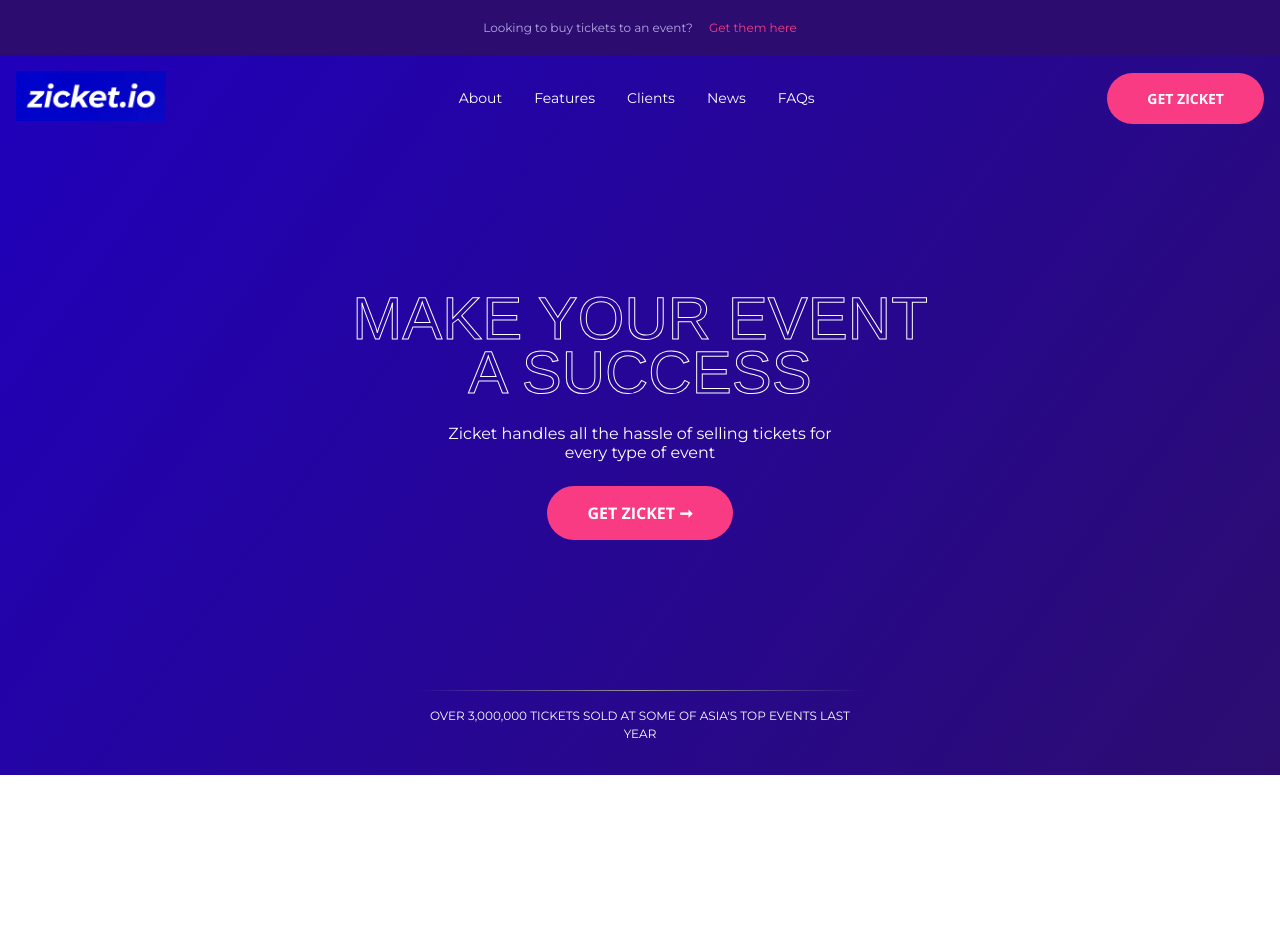
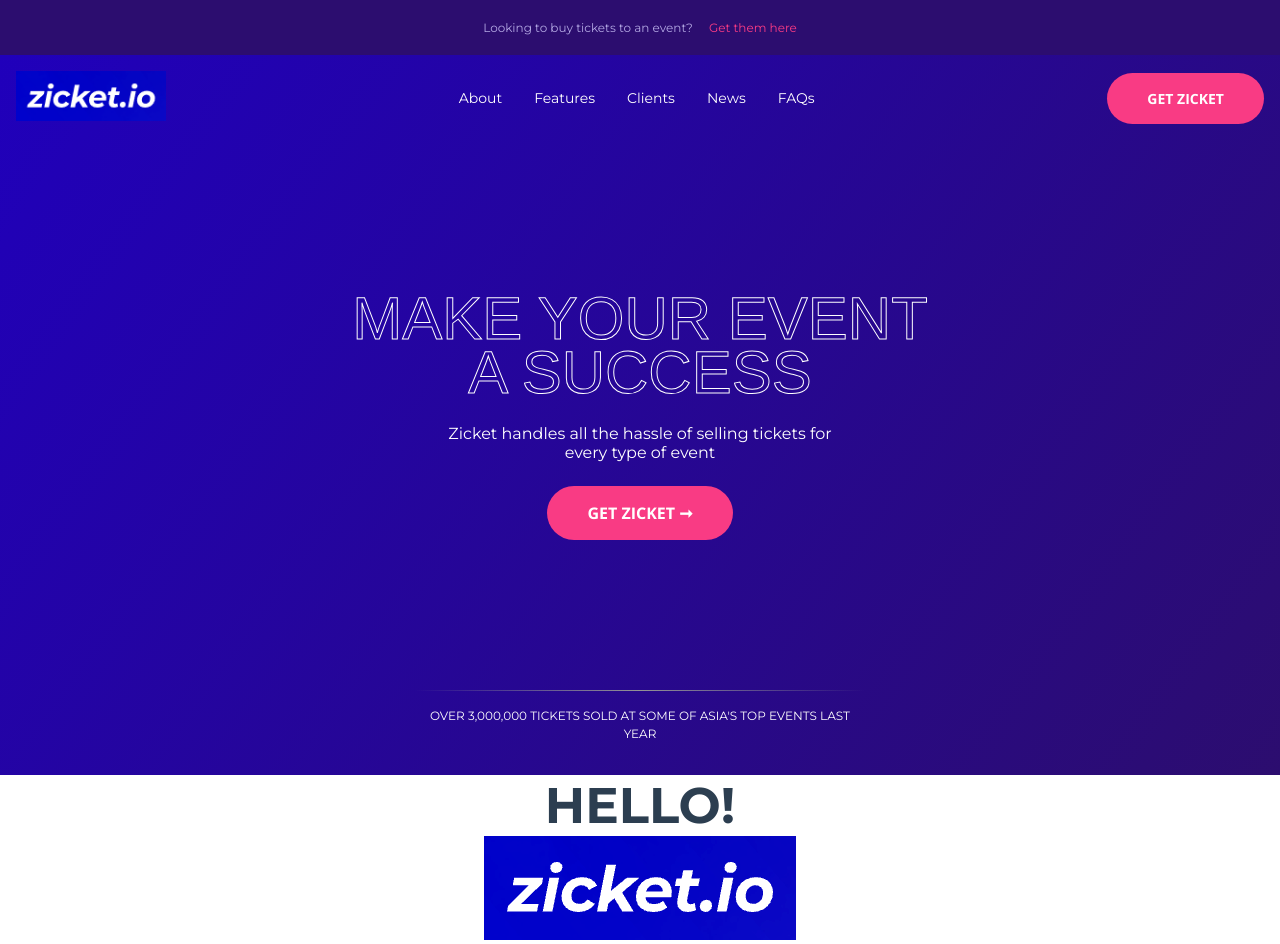
Before and after one commit to naomiearledev/zicket, a Vue app: page / in a window 1280 px wide. Before the commit the page ends 800 px from the top, so only its background shows below. Built offline with nearby package versions, Linux system fonts and the light colour scheme.

Commit message:
setting up props for FeatureAbstract component

```diff
--- /dev/null
+++ b/src/components/FeatureAbstract.vue
@@ -0,0 +1,20 @@
+<template>
+  <div class="feature-abstract">
+    <h1>{{ msg }}</h1>
+    <img :src="require(`../assets/${imgName}`)" alt="Something">
+  </div>
+</template>
+
+<script>
+export default {
+  name: 'FeatureAbstract',
+  props: {
+    msg: String,
+    imgName: String
+  }
+}
+</script>
+
+<style>
+
+</style>
--- a/src/views/HomeView.vue
+++ b/src/views/HomeView.vue
@@ -1,18 +1,21 @@
 <template>
   <div class="home">
     <Jumbotron />
+    <FeatureAbstract msg="Hello!" imgName="placeholder-screenshot.png"/>
   </div>
 </template>
 
 <script>
 import TopBanner from '@/components/TopBanner.vue'
 import Jumbotron from '@/components/Jumbotron.vue'
+import FeatureAbstract from '@/components/FeatureAbstract.vue'
 
 export default {
   name: 'HomeView',
   components: {
     TopBanner,
-    Jumbotron
+    Jumbotron,
+    FeatureAbstract
   }
 }
 </script>
```
Also changed, not shown: src/assets/logo.png (deleted).
